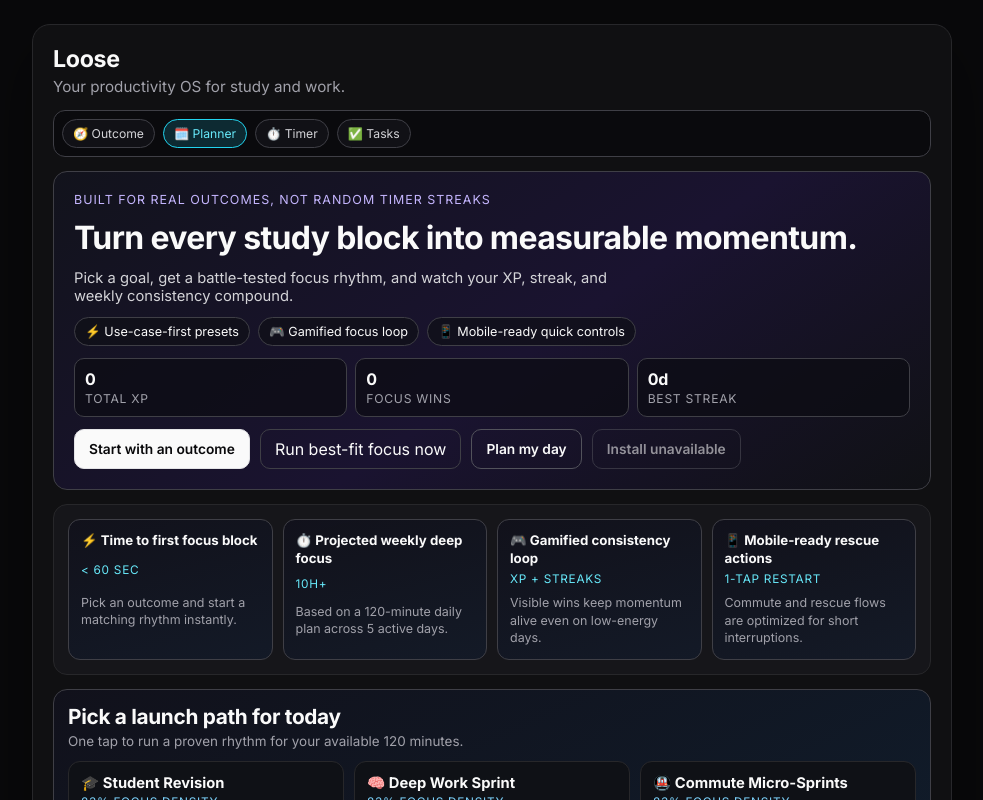
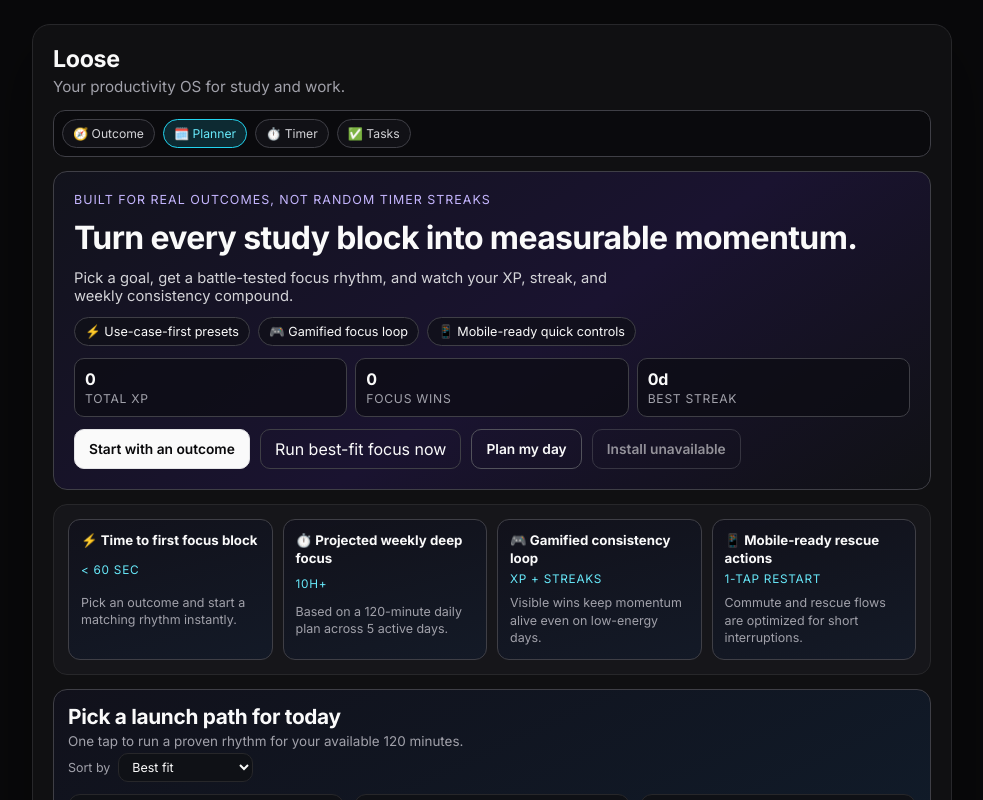
Before and after one commit to dhyoprd/pomodoro-glass, a Next.js app: page / in a window 1280 px wide. Shown: the top 800 px of the page, without its empty margins (148-1131 px from the left). Built offline with nearby package versions, Linux system fonts and the light colour scheme; no server answers.

Commit message:
feat(launch-paths): add user-controlled ranking modes

```diff
--- a/src/app/globals.css
+++ b/src/app/globals.css
@@ -242,6 +242,23 @@ header p { margin: 4px 0 0; color: var(--muted); font-size: 0.95rem; }
 .launch-paths-head span {
   color: var(--muted);
   font-size: 0.84rem;
+}
+
+.launch-path-sort {
+  display: inline-flex;
+  align-items: center;
+  gap: 8px;
+  font-size: 0.78rem;
+  color: var(--muted);
+}
+
+.launch-path-sort select {
+  border: 1px solid var(--line);
+  border-radius: 10px;
+  background: #0f1116;
+  color: var(--text);
+  font: inherit;
+  padding: 5px 9px;
 }
 
 .launch-paths-grid {
--- a/src/application/SessionPlannerEngine.ts
+++ b/src/application/SessionPlannerEngine.ts
@@ -19,6 +19,8 @@ export type RankedPresetPlan = {
   focusRatio: number;
   xpPerHour: number;
 };
+
+export type PresetPlanSortMode = 'best-fit' | 'xp-hour' | 'fast-finish';
 
 export type SessionTimelineBlock = {
   id: string;
@@ -152,6 +154,32 @@ export function rankPresetPlans(presets: ReadonlyArray<UseCasePreset>, planningM
     .sort((a, b) => b.score - a.score);
 }
 
+export function sortPresetPlans(
+  plans: ReadonlyArray<RankedPresetPlan>,
+  mode: PresetPlanSortMode,
+): RankedPresetPlan[] {
+  const sorted = [...plans];
+
+  sorted.sort((a, b) => {
+    if (mode === 'xp-hour') {
+      if (b.xpPerHour !== a.xpPerHour) return b.xpPerHour - a.xpPerHour;
+      return b.score - a.score;
+    }
+
+    if (mode === 'fast-finish') {
+      const aCycle = a.preset.settings.focus + a.preset.settings.shortBreak;
+      const bCycle = b.preset.settings.focus + b.preset.settings.shortBreak;
+
+      if (aCycle !== bCycle) return aCycle - bCycle;
+      return b.score - a.score;
+    }
+
+    return b.score - a.score;
+  });
+
+  return sorted;
+}
+
 export function recommendPresetByProfile(
   presets: ReadonlyArray<UseCasePreset>,
   profile: MatchmakerProfile,
--- a/src/ui/PomodoroApp.tsx
+++ b/src/ui/PomodoroApp.tsx
@@ -28,9 +28,11 @@ import {
   buildWeeklyMomentumForecast,
   rankPresetPlans,
   recommendPresetByProfile,
+  sortPresetPlans,
   type MatchmakerContext,
   type MatchmakerEnergy,
   type MatchmakerGoal,
+  type PresetPlanSortMode,
 } from '@/application/SessionPlannerEngine';
 import {
   buildMatchmakerProfileUrl as buildMatchmakerProfileUrlFromLib,
@@ -65,6 +67,7 @@ export function PomodoroApp() {
   const [deferredInstallPrompt, setDeferredInstallPrompt] = useState<BeforeInstallPromptEvent | null>(null);
   const [activeSectionId, setActiveSectionId] = useState('focus-timer');
   const [openFaqId, setOpenFaqId] = useState<string | null>(LANDING_FAQ[0]?.id ?? null);
+  const [launchPathSortMode, setLaunchPathSortMode] = useState<PresetPlanSortMode>('best-fit');
   const hasHydratedQuickStart = useRef(false);
   const hasHydratedPlannerPreferences = useRef(false);
 
@@ -282,7 +285,12 @@ export function PomodoroApp() {
     [planningMinutes],
   );
 
-  const topPresetScoreboard = rankedPresetPlans.slice(0, 3);
+  const sortedLaunchPathPlans = useMemo(
+    () => sortPresetPlans(rankedPresetPlans, launchPathSortMode),
+    [launchPathSortMode, rankedPresetPlans],
+  );
+
+  const topPresetScoreboard = sortedLaunchPathPlans.slice(0, 3);
 
   const launchPathTimings = useMemo(() => {
     const entries = topPresetScoreboard.map((plan) => {
@@ -301,7 +309,7 @@ export function PomodoroApp() {
     return new Map(entries);
   }, [planningMinutes, topPresetScoreboard]);
 
-  const recommendedPreset = rankedPresetPlans[0];
+  const recommendedPreset = sortedLaunchPathPlans[0] ?? rankedPresetPlans[0];
 
   const roiProjection = useMemo(() => {
     const dailyFocusHours = Number((sessionPlanner.estimatedFocusMinutes / 60).toFixed(1));
@@ -789,6 +797,18 @@ export function PomodoroApp() {
         <div className="launch-paths-head">
           <h2>Pick a launch path for today</h2>
           <span>One tap to run a proven rhythm for your available {planningMinutes} minutes.</span>
+          <label className="launch-path-sort" htmlFor="launch-path-sort-mode">
+            Sort by
+            <select
+              id="launch-path-sort-mode"
+              value={launchPathSortMode}
+              onChange={(event) => setLaunchPathSortMode(event.target.value as PresetPlanSortMode)}
+            >
+              <option value="best-fit">Best fit</option>
+              <option value="xp-hour">XP per hour</option>
+              <option value="fast-finish">Fast finish cycle</option>
+            </select>
+          </label>
         </div>
         <div className="launch-paths-grid">
           {topPresetScoreboard.map((plan) => (
```
